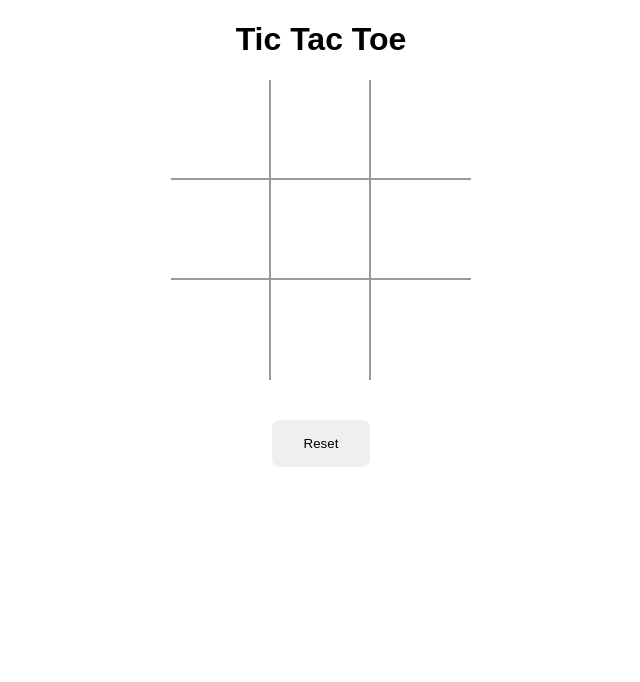
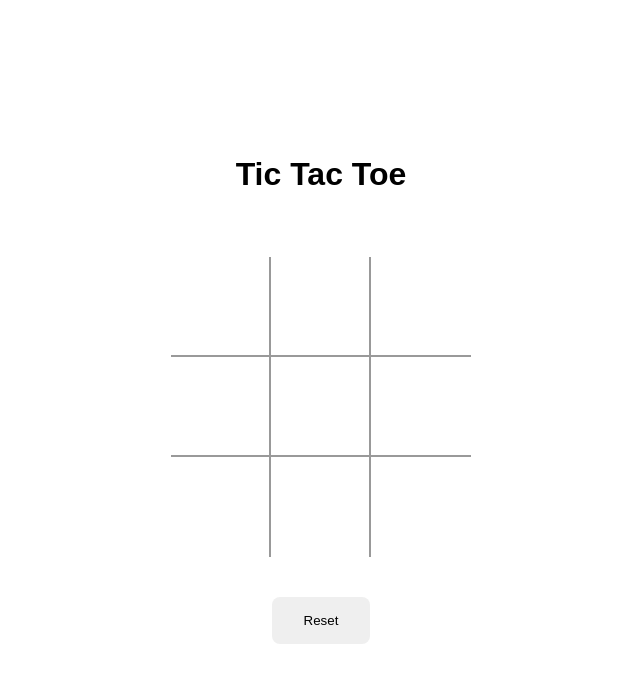
Before and after one commit to hmdshfq/Tic-Tac-Toe-JS, a plain HTML site: page index.html in a window 1280 px wide. Shown: the whole page, without its empty margins (319-959 px from the left). Drawn offline with Linux system fonts and the light colour scheme.

Commit message:
fix: center align UI, adjust h1 spacing

```diff
--- a/style.css
+++ b/style.css
@@ -1,5 +1,9 @@
 :root {
     --border: 2px solid hsl(0 0% 60%)
+}
+html,
+body {
+    height: 100%;
 }
 body {
     margin: 0px;
@@ -8,22 +12,28 @@ body {
 main {
     display: flex;
     flex-direction: column;
+    justify-content: center;
     align-items: center;
+    min-height: 100%;
+}
+h1 {
+    margin-top: 0px;
+    margin-bottom: 2em;
 }
 .game-ui {
-    max-width: 300px;
     display: grid;
+    grid-template-rows: repeat(3, 100px);
     grid-template-columns: repeat(3, 100px);
-    grid-template-rows: repeat(3, 100px);
     margin-right: auto;
     margin-left: auto;
+    max-width: 300px;
 }
 .cell {
+    cursor: pointer;
     border: none;
+    color: transparent;
+    font-size: 3rem;
     text-align: center;
-    font-size: 3rem;
-    color: transparent;
-    cursor: pointer;
     text-shadow: 0 0 0 hsl(0 0% 20%);
 }
 #cell-1,
@@ -42,9 +52,9 @@ main {
     border-right: var(--border);
 }
 #reset {
+    cursor: pointer;
+    margin-top: 40px;
     border: none;
+    border-radius: 8px;
     padding: 16px 32px;
-    border-radius: 8px;
-    margin-top: 40px;
-    cursor: pointer;
 }
```
